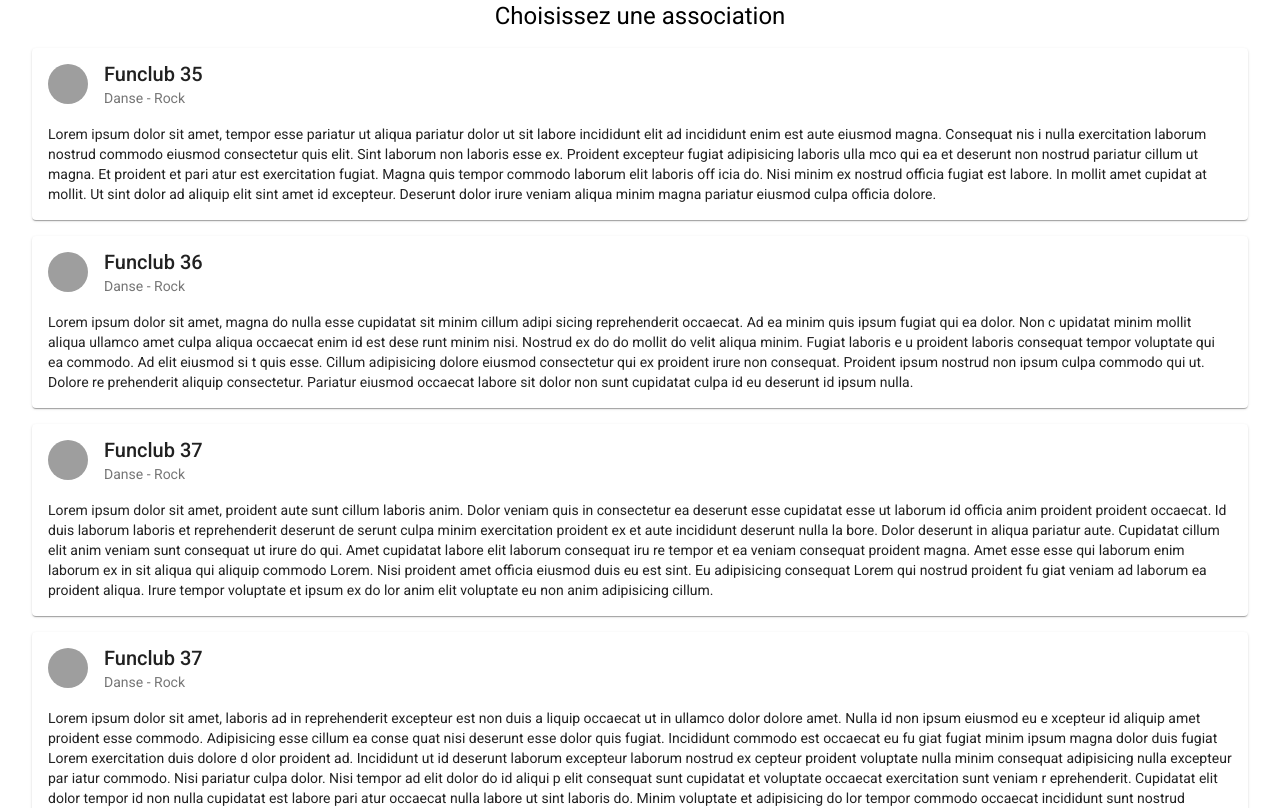
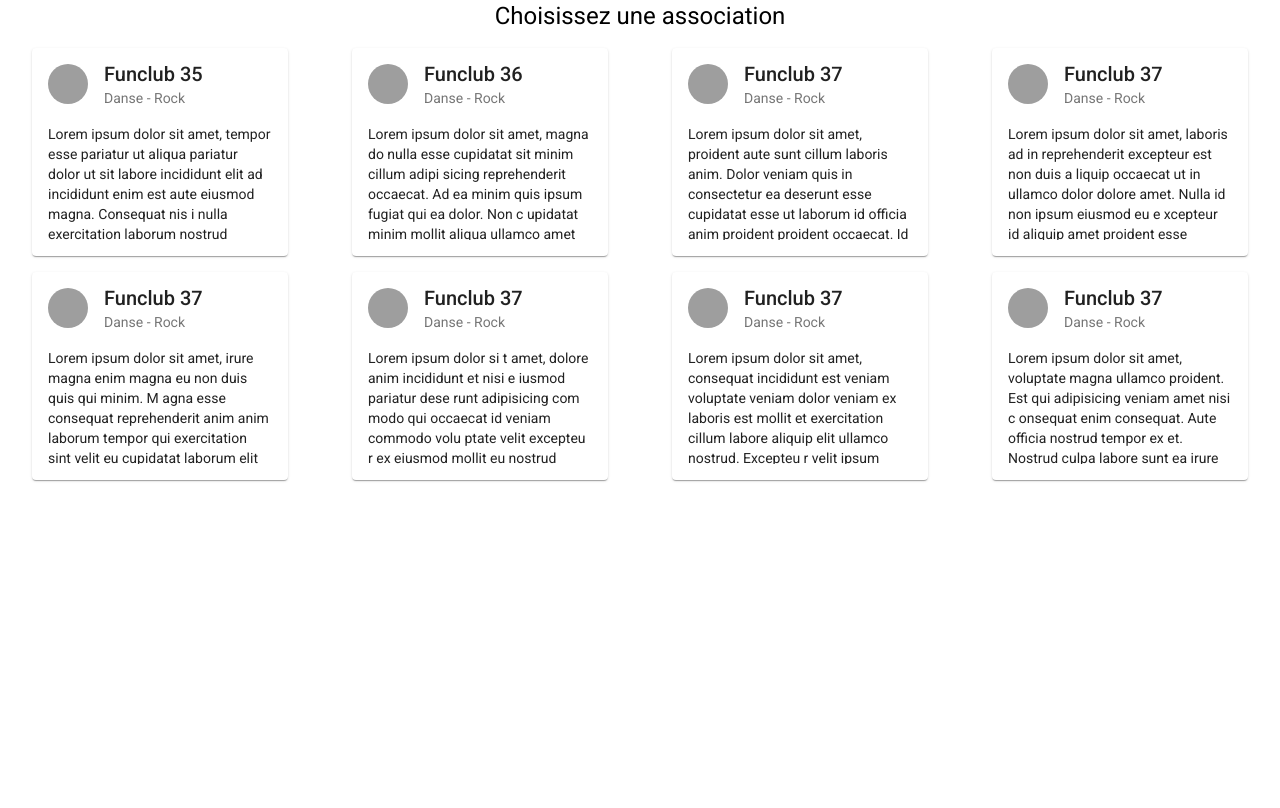
Before and after one commit to Zenohactagamat/funclub-merchant-association, an Angular app: page / in a window 1280 px wide. Shown: the top 808 px of the page. Built offline with nearby package versions, Linux system fonts and the light colour scheme; grey boxes are pictures that could not be loaded.

Commit message:
refactor: improved grid display

```diff
--- a/src/app/pages/associations/associations.component.scss
+++ b/src/app/pages/associations/associations.component.scss
@@ -1,5 +1,6 @@
 @use 'sass:map';
 @use '@angular/material' as mat;
+@use 'abstracts/mixins' as *;
 
 $palette: mat.define-palette(mat.$indigo-palette);
 
@@ -9,14 +10,28 @@ h1 {
 
 .associations {
   display: flex;
-  flex-direction: row;
-  flex-wrap: wrap;
+  flex-flow: row wrap;
 }
 
 .association-item {
   display: flex;
   flex-direction: column;
-  margin: 0 2rem 1rem;
+  height: 11rem;
+  margin: 0 1rem 1rem;
+  width: 100%;
+
+  @include responsive(small) {
+    width: calc(50% - 4rem);
+  }
+
+  @include responsive(medium) {
+    margin: 0 2rem 1rem;
+    width: calc(33% - 6rem);
+  }
+
+  @include responsive(xlarge) {
+    width: calc(25% - 6rem);
+  }
 
   &:hover {
     background-color: mat.get-color-from-palette($palette, 200);
@@ -28,6 +43,10 @@ h1 {
     }
   }
 
+  mat-card-content {
+    overflow: hidden;
+  }
+
   mat-card-actions {
     text-align: center;
   }
```
